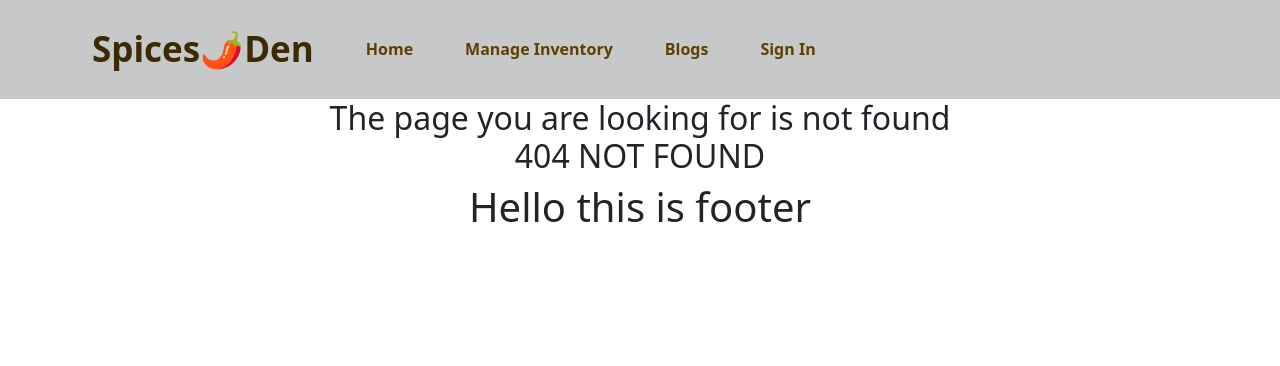
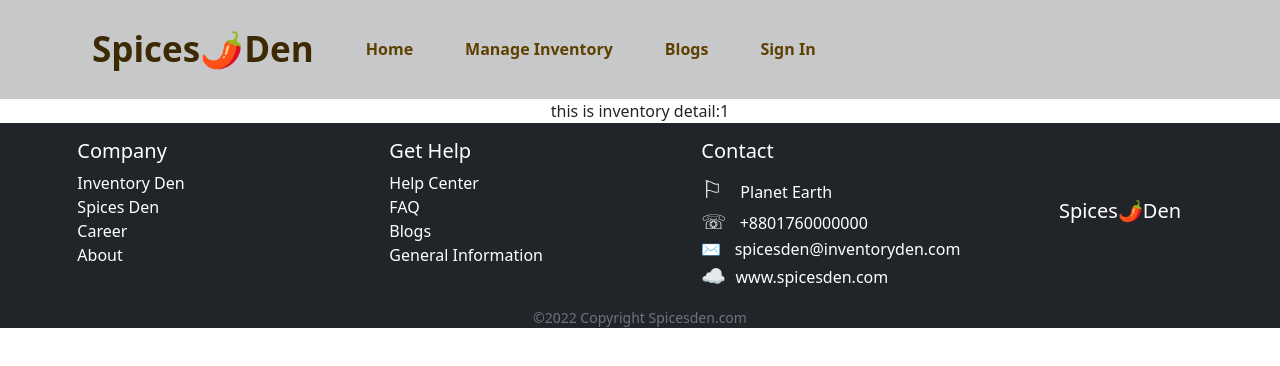
Before and after one commit to zunuu/Spices-Den, a React (Create React App) app: page /inventory/1 in a window 1280 px wide. Before the commit this address had no page. Shown: the top 366 px of the page. Built offline with nearby package versions, Linux system fonts and the light colour scheme; no server answers.

Commit message:
footer-updated

```diff
--- a/src/App.js
+++ b/src/App.js
@@ -7,6 +7,7 @@ import Blogs from './Components/Main/Blogs/Blogs';
 import SignIn from './Components/Main/SignIn/SignIn';
 import NotFound from './Components/NotFound/NotFound';
 import ManageInventory from './Components/Main/ManageInventory/ManageInventory';
+import Inventory from './Components/Main/Homepage/Inventory/Inventory';
 
 function App() {
   return (
@@ -17,7 +18,7 @@ function App() {
         <Route path="/" element={<Homepage></Homepage>}></Route>
         <Route path="/home" element={<Homepage></Homepage>}></Route>
 
-
+        <Route path="/inventory/:_id" element={<Inventory></Inventory>}></Route>
         <Route path="/manageInventory" element={<ManageInventory></ManageInventory>}></Route>
         <Route path="/signIn" element={<SignIn></SignIn>}></Route>
         <Route path="/blogs" element={<Blogs></Blogs>}></Route>
--- a/src/Components/EachInventoryDisplay/EachInventoryDisplay.css
+++ b/src/Components/EachInventoryDisplay/EachInventoryDisplay.css
@@ -1,7 +1,7 @@
 .card-of-inventory {
     border-radius: 40px !important;
     border: none !important;
-    background-color: rgba(94, 3, 3, 0.938) !important;
+    background-color: rgba(94, 3, 3, 0.932) !important;
     color: white;
 }
 
@@ -17,7 +17,37 @@
     border-bottom-left-radius: 40px;
 }
 
+.card-descrip {
+    height: 80px;
+    font-weight: 400;
+    font-size: 12px;
+}
 
+.descrip {
+    font-size: 18px;
+}
+
+.stockbtn {
+    border: none;
+    border-radius: 30px;
+    padding: 3px 10px;
+    background-color: white;
+    font-weight: 600;
+    transition: 0.5s;
+}
+
+.stockbtn:hover {
+    color: white;
+    background-color: rgb(3, 3, 3);
+}
+
+.quantity {
+    border-radius: 80px;
+}
+
+.suppliername {
+    height: 30px;
+}
 
 
 
--- a/src/Components/EachInventoryDisplay/EachInventoryDisplay.js
+++ b/src/Components/EachInventoryDisplay/EachInventoryDisplay.js
@@ -1,8 +1,16 @@
 import React from 'react';
 import { Card, Carousel } from 'react-bootstrap';
+import { useNavigate } from 'react-router-dom';
 import './EachInventoryDisplay.css'
 const EachInventoryDisplay = (props) => {
-    const { name, image, image2, description } = props.eachInventoryDisplay;
+    const { _id, name, supplierName, image, image2, description, price, quantity
+    } = props.eachInventoryDisplay;
+    // console.log(_id);
+    const navigate = useNavigate();
+    const navigateToInventory = (_id) => {
+        navigate(`/inventory/${_id}`)
+        // console.log(`/inventory/${_id}`);
+    }
     return (
         <div className='col-xl-4 col-lg-4 col-md-6 col-sm-12 col-12 my-2 mx-auto justify-content-center'>
             <Card className='card-of-inventory mx-auto justify-content-center' style={{ width: '18rem' }}>
@@ -31,9 +39,22 @@ const EachInventoryDisplay = (props) => {
                     <Card.Title className='fs-3'>
                         {name}
                     </Card.Title>
-                    <Card.Text >
-                        {description}
+                    <hr />
+
+                    <Card.Title className='fs-6 mb-3 suppliername'>
+                        Supplier Name: {supplierName}
+                    </Card.Title>
+                    <Card.Text className='card-descrip' >
+                        <strong className='descrip'>Description</strong> <br /> {description}
                     </Card.Text>
+                    <Card.Text className='bg-info w-100 bg-opacity-50 quantity'>
+                        Price: {price}
+
+                    </Card.Text>
+                    <Card.Text className='bg-warning w-100 bg-opacity-50 quantity'>
+                        Quantity: {quantity}
+                    </Card.Text>
+                    <button onClick={() => navigateToInventory(_id)} className='stockbtn'>Stock Update</button>
                 </Card.Body>
 
             </Card>
--- a/src/Components/Footer/Footer.css
+++ b/src/Components/Footer/Footer.css
@@ -0,0 +1,14 @@
+li {
+    display: block;
+}
+
+.brandName {
+    /* border-bottom: 2px solid white;
+    border-bottom-left-radius: 80%; */
+}
+
+li span {
+    color: rgb(255, 255, 255);
+    padding-right: 5px;
+    text-align: center;
+}
--- a/src/Components/Footer/Footer.js
+++ b/src/Components/Footer/Footer.js
@@ -1,9 +1,40 @@
 import React from 'react';
-
+import './Footer.css'
 const Footer = () => {
     return (
-        <div>
-            <h1>Hello this is footer</h1>
+        <div className='align-items-center d-flex bg-dark text-white row justify-content-center mx-auto'>
+
+            <div className='col-xl-9'>
+                <div className='d-flex bg-dark text-white row justify-content-center mx-auto text-start'>
+                    <div className='col-xl-4 col-lg-6 col-sm-12 col-12 mx-auto justify-content-center my-3'>
+                        <h5 className=''>Company</h5>
+                        <li>Inventory Den</li>
+                        <li>Spices Den</li>
+                        <li>Career</li>
+                        <li>About</li>
+                    </div>
+                    <div className='col-xl-4 col-lg-6 col-sm-12 col-12   justify-content-center  my-3'>
+                        <h5>Get Help</h5>
+                        <li>Help Center</li>
+                        <li>FAQ</li>
+                        <li>Blogs</li>
+                        <li>General Information</li>
+                    </div>
+                    <div className='col-xl-4 col-lg-6 col-sm-12 col-12  justify-content-center my-3'>
+                        <h5>Contact</h5>
+                        <li><span className='fs-4'>⚐</span> &nbsp; Planet Earth</li>
+                        <li><span className='fs-5'>☏</span>&nbsp; +8801760000000</li>
+                        <li><span className='fs-6'>✉</span> &nbsp;spicesden@inventoryden.com</li>
+                        <li><span className='fs-5'>☁</span>&nbsp;www.spicesden.com</li>
+
+                    </div>
+
+                </div>
+            </div>
+            <div className='col-xl-2'>
+                <h2 className='brandName fs-5'>Spices🌶️Den</h2>
+            </div>
+            <small className='text-muted'>&copy;2022 Copyright Spicesden.com</small>
         </div>
     );
 };
--- a/src/Components/Header/Header.js
+++ b/src/Components/Header/Header.js
@@ -7,7 +7,7 @@ const Header = () => {
     return (
         <div className='header'>
 
-            <Navbar collapseOnSelect expand="lg" bg="dark bg-opacity-25" variant="dark">
+            <Navbar collapseOnSelect expand="lg" bg="dark bg-opacity-25" sticky='top' variant="dark">
                 <Container>
                     <Navbar.Brand href="#home">
                         <Link className='brandname' to='/'><strong className='brandname'>Spices🌶️</strong><span className='brandname'>Den</span></Link>
--- /dev/null
+++ b/src/Components/Main/Homepage/Inventory/Inventory.js
@@ -0,0 +1,28 @@
+import React, { useEffect, useState } from 'react';
+import { useParams } from 'react-router-dom';
+
+const Inventory = () => {
+
+    const { _id } = useParams();
+    // console.log(_id);
+    const [inventory, setInventory] = useState({});
+
+    useEffect(() => {
+        const url = `http://localhost:5000/inventory/62767aac23354bf88a4804c6`;
+        fetch(url)
+            .then(res => res.json())
+            .then(data => console.log(data));
+    }, [])
+
+    // const { _id, name, supplierName, image, image2, description, price, quantity
+    // } = props.eachInventoryDisplay;
+    return (
+        <div>
+            this is inventory detail:{_id}
+            {/* {name}{supplierName},{image} */}
+
+        </div>
+    );
+};
+
+export default Inventory;
```
Also changed, not shown: src/Components/Main/Homepage/Inventory/Inventory.css (added).
